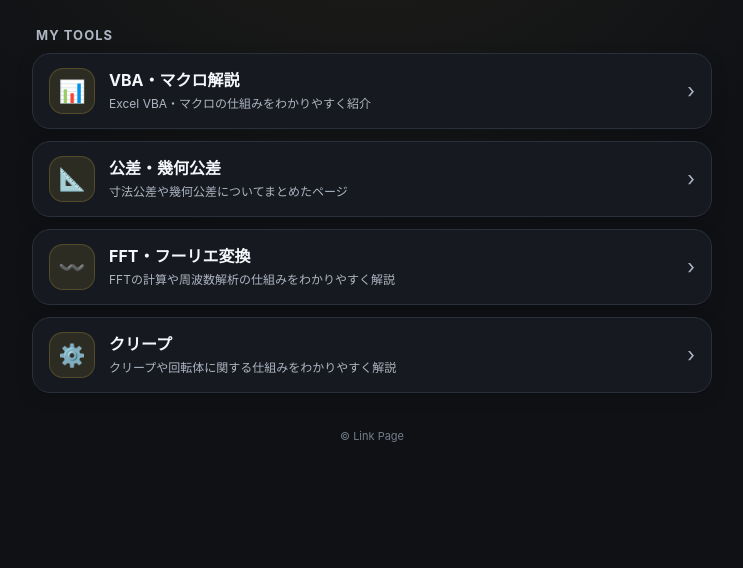
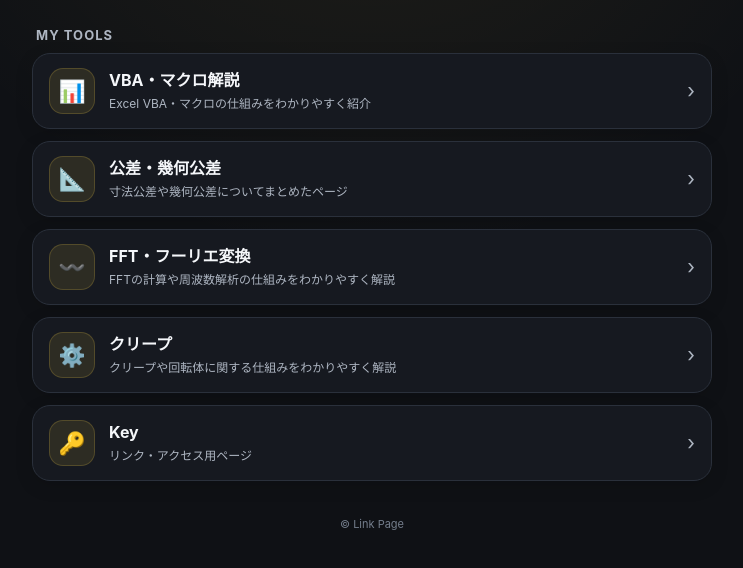
Before and after one commit to Ddisk/Link, a plain HTML site: page index.html in a window 1280 px wide. Shown: the part 248-816 px from the top of the page, without its empty margins (268-1011 px from the left). Drawn offline with Linux system fonts and the light colour scheme.

Commit message:
Add files via upload

```diff
--- a/index.html
+++ b/index.html
@@ -224,6 +224,15 @@
         </div>
         <span class="arrow">›</span>
       </a>
+
+      <a class="link-card" href="https://ddisk.github.io/key/" target="_blank" rel="noopener noreferrer">
+        <div class="link-icon">🔑</div>
+        <div class="link-text">
+          <span class="link-name">Key</span>
+          <span class="link-note">リンク・アクセス用ページ</span>
+        </div>
+        <span class="arrow">›</span>
+      </a>
     </section>
 
     <footer>© Link Page</footer>
```
